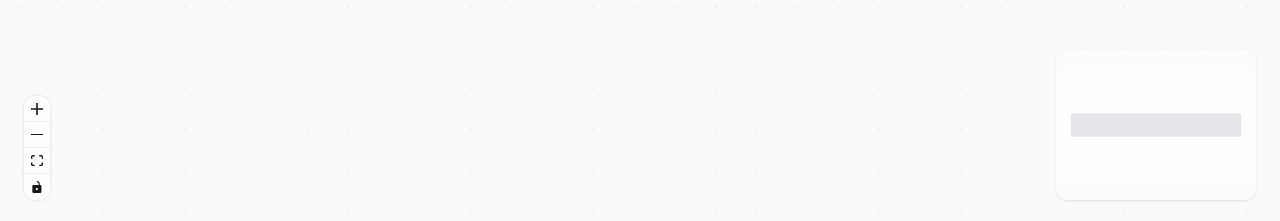
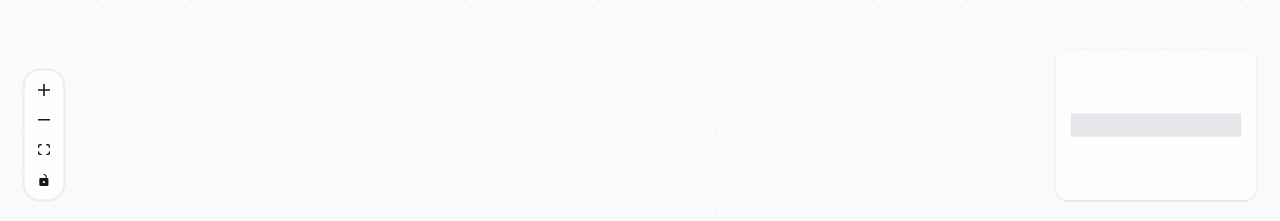
Before and after one commit to tharunkumartk/llm-graph, a Next.js app: page / in a window 1280 px wide. Shown: the part 576-797 px from the top of the page. Built offline with nearby package versions, Linux system fonts and the light colour scheme.

Commit message:
add search

```diff
--- a/app/components/ChatGraph.tsx
+++ b/app/components/ChatGraph.tsx
@@ -1,3 +1,5 @@
+"use client";
+
 import React, { useRef } from "react";
 import {
   ReactFlow,
@@ -14,6 +16,7 @@ import { useChatGraph } from "@/app/hooks/useChatGraph";
 import MessageNode from "./nodes/MessageNode";
 import InputNode from "./nodes/InputNode";
 import TutorialModal from "./TutorialModal";
+import NodeSearchOverlay from "./NodeSearchOverlay";
 
 const nodeTypes = {
   message: MessageNode,
@@ -41,6 +44,7 @@ function ChatGraphContent() {
 
   const [isDarkMode, setIsDarkMode] = React.useState(false);
   const [isTutorialOpen, setIsTutorialOpen] = React.useState(false);
+  const [isSearchOpen, setIsSearchOpen] = React.useState(false);
 
   // Navigation state
   const focusedNodeIdRef = useRef<string | null>(null);
@@ -97,6 +101,22 @@ function ChatGraphContent() {
 
   React.useEffect(() => {
     const handleKeyDown = (event: KeyboardEvent) => {
+      // Cmd/Ctrl + F: open Spotlight-like node search (override browser Find)
+      if ((event.metaKey || event.ctrlKey) && event.key.toLowerCase() === "f") {
+        event.preventDefault();
+        setIsSearchOpen(true);
+        return;
+      }
+
+      // While search is open, let it own keyboard input.
+      if (isSearchOpen) {
+        if (event.key === "Escape") {
+          event.preventDefault();
+          setIsSearchOpen(false);
+        }
+        return;
+      }
+
       // Only handle navigation if not typing in an input field (unless it's the graph itself)
       // Since InputNode has an input field, we might want to be careful.
       // But typically "Tab" and Arrow keys in a canvas context should be handled if the canvas is focused or globally if not inside a textarea/input.
@@ -304,7 +324,7 @@ function ChatGraphContent() {
 
     window.addEventListener("keydown", handleKeyDown);
     return () => window.removeEventListener("keydown", handleKeyDown);
-  }, [getNodes, getEdges, focusNode, addInputNode]);
+  }, [getNodes, getEdges, focusNode, addInputNode, isSearchOpen]);
 
   React.useEffect(() => {
     // Check initial preference
@@ -361,6 +381,16 @@ function ChatGraphContent() {
 
   return (
     <div className="w-full h-screen bg-gray-50 dark:bg-black relative group/canvas">
+      <NodeSearchOverlay
+        isOpen={isSearchOpen}
+        nodes={nodes}
+        onClose={() => setIsSearchOpen(false)}
+        onSelectNode={(nodeId) => {
+          setIsSearchOpen(false);
+          focusNode(nodeId);
+        }}
+      />
+
       {/* Top Control Bar */}
       <div className="absolute top-6 right-6 z-10 flex items-center gap-2 p-1.5 bg-white/80 dark:bg-zinc-900/80 backdrop-blur-sm border border-gray-200/60 dark:border-zinc-800/60 rounded-2xl shadow-sm hover:shadow-md transition-all duration-300">
         <div className="flex items-center gap-1 pr-2 border-r border-gray-200 dark:border-zinc-800">
@@ -457,7 +487,7 @@ function ChatGraphContent() {
           size={1}
           color={isDarkMode ? "#27272a" : "#E5E7EB"}
         />
-        <Controls className="bg-white/80 dark:bg-zinc-900/80 backdrop-blur-sm border-gray-200 dark:border-zinc-800 shadow-sm rounded-xl overflow-hidden !left-6 !bottom-6 !m-0 [&>button]:border-b-gray-200 dark:[&>button]:border-b-zinc-800 [&>button]:text-gray-600 dark:[&>button]:text-gray-400 [&>button:hover]:bg-gray-50 dark:[&>button:hover]:bg-zinc-800" />
+        <Controls className="!left-6 !bottom-6 !m-0 p-1.5 bg-white/80 dark:bg-zinc-900/80 backdrop-blur-sm border border-gray-200/60 dark:border-zinc-800/60 rounded-2xl shadow-sm hover:shadow-md transition-all duration-300 overflow-hidden !flex !flex-col gap-1 [&>button]:!bg-transparent [&>button]:!border-0 [&>button]:p-2 [&>button]:text-gray-500 dark:[&>button]:text-gray-400 [&>button:hover]:text-gray-900 dark:[&>button:hover]:text-gray-100 [&>button:hover]:!bg-gray-100/50 dark:[&>button:hover]:!bg-zinc-800/50 [&>button]:rounded-xl [&>button]:transition-all [&>button]:duration-200" />
         <MiniMap
           zoomable
           pannable
--- /dev/null
+++ b/app/components/NodeSearchOverlay.tsx
@@ -0,0 +1,252 @@
+import React from "react";
+import type { ChatNode } from "@/types/chat";
+import { cn } from "@/app/lib/utils";
+
+type SearchResult = {
+  node: ChatNode;
+  score: number;
+  matchType: "substring" | "subsequence";
+};
+
+type ScoreResult = {
+  score: number;
+  matchType: SearchResult["matchType"];
+};
+
+function normalizeText(s: string): string {
+  return (s || "").toLowerCase().replace(/\s+/g, " ").trim();
+}
+
+function getNodeSearchText(node: ChatNode): string {
+  const data = node.data;
+  const content = typeof data?.content === "string" ? data.content : "";
+  const label = typeof data?.label === "string" ? data.label : "";
+  const role = typeof data?.role === "string" ? data.role : "";
+  return [label, role, content].filter(Boolean).join(" ").trim();
+}
+
+// Lower score = better match.
+function scoreMatch(queryRaw: string, textRaw: string): ScoreResult | null {
+  const query = normalizeText(queryRaw);
+  const text = normalizeText(textRaw);
+  if (!query) return null;
+  if (!text) return null;
+
+  const idx = text.indexOf(query);
+  if (idx >= 0) {
+    // Prefer earlier occurrences, and smaller length difference.
+    const lengthPenalty = Math.min(
+      2000,
+      Math.max(0, text.length - query.length)
+    );
+    return { score: idx * 10 + lengthPenalty, matchType: "substring" };
+  }
+
+  // Fallback: subsequence match (characters appear in order).
+  let ti = 0;
+  let gaps = 0;
+  for (let qi = 0; qi < query.length; qi++) {
+    const ch = query[qi];
+    const foundAt = text.indexOf(ch, ti);
+    if (foundAt === -1) return null;
+    gaps += Math.max(0, foundAt - ti);
+    ti = foundAt + 1;
+  }
+  // Prefer tighter subsequences.
+  return {
+    score: 2000 + gaps * 5 + Math.max(0, text.length - query.length),
+    matchType: "subsequence",
+  };
+}
+
+function truncateMiddle(s: string, max: number): string {
+  const str = (s || "").trim();
+  if (str.length <= max) return str;
+  const head = Math.max(0, Math.floor(max * 0.6));
+  const tail = Math.max(0, max - head - 1);
+  return `${str.slice(0, head)}…${str.slice(Math.max(0, str.length - tail))}`;
+}
+
+function highlightSubstring(text: string, query: string): React.ReactNode {
+  const q = normalizeText(query);
+  if (!q) return text;
+
+  // Highlight only when we have a real substring in the original text (case-insensitive).
+  const lower = text.toLowerCase();
+  const idx = lower.indexOf(q);
+  if (idx === -1) return text;
+
+  const before = text.slice(0, idx);
+  const match = text.slice(idx, idx + q.length);
+  const after = text.slice(idx + q.length);
+  return (
+    <>
+      {before}
+      <mark className="rounded bg-yellow-200/70 dark:bg-yellow-500/30 px-0.5">
+        {match}
+      </mark>
+      {after}
+    </>
+  );
+}
+
+export default function NodeSearchOverlay({
+  isOpen,
+  nodes,
+  onClose,
+  onSelectNode,
+}: {
+  isOpen: boolean;
+  nodes: ChatNode[];
+  onClose: () => void;
+  onSelectNode: (nodeId: string) => void;
+}) {
+  const inputRef = React.useRef<HTMLInputElement>(null);
+  const [query, setQuery] = React.useState("");
+  const [selectedIndex, setSelectedIndex] = React.useState(0);
+
+  const results = React.useMemo(() => {
+    const q = normalizeText(query);
+    if (!q) return [] as SearchResult[];
+
+    const ranked: SearchResult[] = [];
+    for (const node of nodes) {
+      const text = getNodeSearchText(node);
+      const scored = scoreMatch(q, text);
+      if (!scored) continue;
+      ranked.push({ node, score: scored.score, matchType: scored.matchType });
+    }
+    ranked.sort((a, b) => a.score - b.score);
+    return ranked.slice(0, 12);
+  }, [nodes, query]);
+
+  const safeSelectedIndex =
+    results.length === 0
+      ? -1
+      : Math.min(Math.max(selectedIndex, 0), results.length - 1);
+  const selected = safeSelectedIndex >= 0 ? results[safeSelectedIndex] : null;
+
+  React.useEffect(() => {
+    if (!isOpen) return;
+    // Reset query/selection each time we open (Spotlight-like).
+    setQuery("");
+    setSelectedIndex(0);
+    // Focus input (external system: DOM focus).
+    const t = window.setTimeout(() => inputRef.current?.focus(), 0);
+    return () => window.clearTimeout(t);
+  }, [isOpen]);
+
+  const handleKeyDown = (e: React.KeyboardEvent) => {
+    if (e.key === "Escape") {
+      e.preventDefault();
+      onClose();
+      return;
+    }
+    if (e.key === "ArrowDown") {
+      e.preventDefault();
+      if (results.length === 0) return;
+      setSelectedIndex((i) => (i + 1) % results.length);
+      return;
+    }
+    if (e.key === "ArrowUp") {
+      e.preventDefault();
+      if (results.length === 0) return;
+      setSelectedIndex((i) => (i - 1 + results.length) % results.length);
+      return;
+    }
+    if (e.key === "Enter") {
+      e.preventDefault();
+      if (!selected) return;
+      onSelectNode(selected.node.id);
+    }
+  };
+
+  if (!isOpen) return null;
+
+  return (
+    <div
+      className="fixed inset-0 z-50 flex items-start justify-center bg-black/30 backdrop-blur-sm pt-20"
+      onMouseDown={(e) => {
+        // Click outside closes, click inside doesn’t.
+        if (e.target === e.currentTarget) onClose();
+      }}
+    >
+      <div className="w-[min(720px,calc(100vw-24px))] overflow-hidden rounded-2xl border border-gray-200/70 dark:border-zinc-800/70 bg-white/90 dark:bg-zinc-950/90 shadow-2xl">
+        <div className="px-4 py-3 border-b border-gray-200/70 dark:border-zinc-800/70">
+          <input
+            ref={inputRef}
+            value={query}
+            onChange={(e) => {
+              setQuery(e.target.value);
+              setSelectedIndex(0);
+            }}
+            onKeyDown={handleKeyDown}
+            placeholder="Search nodes…"
+            className="w-full bg-transparent outline-none text-base text-gray-900 dark:text-gray-100 placeholder:text-gray-400 dark:placeholder:text-zinc-500"
+          />
+          <div className="mt-1 text-xs text-gray-500 dark:text-zinc-500">
+            ↑/↓ to navigate, Enter to focus, Esc to close
+          </div>
+        </div>
+
+        <div className="max-h-[min(60vh,520px)] overflow-y-auto">
+          {query.trim() !== "" && results.length === 0 && (
+            <div className="px-4 py-6 text-sm text-gray-500 dark:text-zinc-500">
+              No matches.
+            </div>
+          )}
+
+          {results.map((r, idx) => {
+            const data = r.node.data;
+            const role =
+              data?.role === "user"
+                ? "You"
+                : data?.role === "assistant"
+                ? "Assistant"
+                : "Node";
+            const content =
+              typeof data?.content === "string" ? data.content : "";
+            const label = typeof data?.label === "string" ? data.label : "";
+            const title = label || role;
+            const isActive = idx === safeSelectedIndex;
+
+            return (
+              <button
+                type="button"
+                key={r.node.id}
+                className={cn(
+                  "w-full text-left px-4 py-3 border-b border-gray-100 dark:border-zinc-900/60 transition-colors",
+                  isActive
+                    ? "bg-blue-50/80 dark:bg-blue-950/30"
+                    : "hover:bg-gray-50/80 dark:hover:bg-zinc-900/40"
+                )}
+                onMouseEnter={() => setSelectedIndex(idx)}
+                onClick={() => onSelectNode(r.node.id)}
+              >
+                <div className="flex items-center justify-between gap-3">
+                  <div className="text-sm font-medium text-gray-900 dark:text-gray-100">
+                    {title}
+                  </div>
+                  <div className="text-[11px] text-gray-400 dark:text-zinc-500 font-mono">
+                    {r.node.id}
+                  </div>
+                </div>
+                <div className="mt-1 text-sm text-gray-600 dark:text-zinc-300 overflow-hidden">
+                  {r.matchType === "substring"
+                    ? highlightSubstring(
+                        truncateMiddle(
+                          content || getNodeSearchText(r.node),
+                          180
+                        ),
+                        query
+                      )
+                    : truncateMiddle(content || getNodeSearchText(r.node), 180)}
+                </div>
+              </button>
+            );
+          })}
+        </div>
+      </div>
+    </div>
+  );
+}
--- a/app/components/nodes/MessageNode.tsx
+++ b/app/components/nodes/MessageNode.tsx
@@ -194,11 +194,12 @@ const MessageNode = ({ data, isConnectable, selected }: NodeProps) => {
                 </h3>
               ),
               code: ({
-                node: _node,
                 className,
                 children,
                 ...props
-              }: React.ComponentPropsWithoutRef<"code"> & { node?: any }) => {
+              }: React.ComponentPropsWithoutRef<"code"> & {
+                node?: unknown;
+              }) => {
                 const match = /language-(\w+)/.exec(className || "");
                 const isInline = !match && !String(children).includes("\n");
                 return isInline ? (
--- a/app/page.tsx
+++ b/app/page.tsx
@@ -1,5 +1,3 @@
-"use client";
-
 import ChatGraph from "./components/ChatGraph";
 
 export default function Home() {
--- a/types/chat.ts
+++ b/types/chat.ts
@@ -1,4 +1,4 @@
-import { Node, Edge } from "@xyflow/react";
+import { Node } from "@xyflow/react";
 
 export type MessageRole = "user" | "assistant" | "system";
 
```
Also changed, not shown: app/components/TutorialModal.tsx (+45 -20 lines), app/components/nodes/InputNode.tsx (+11 -8 lines).
